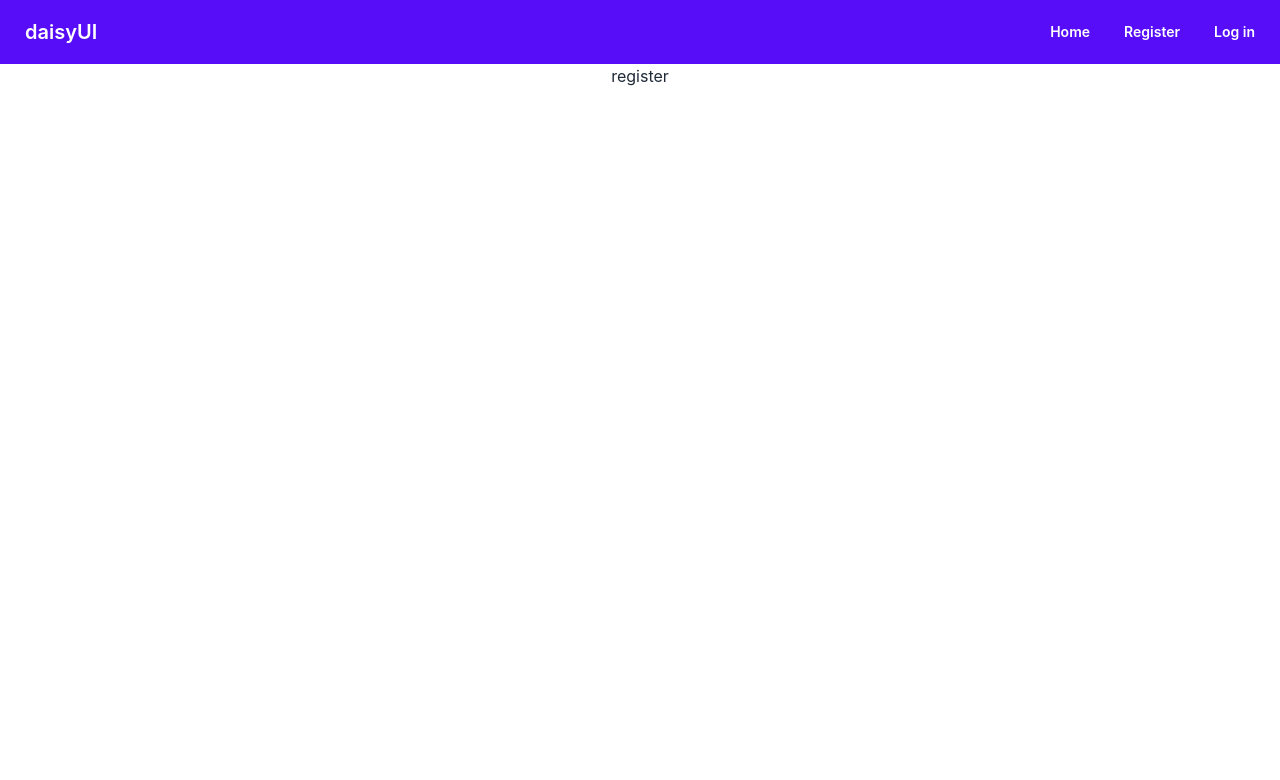
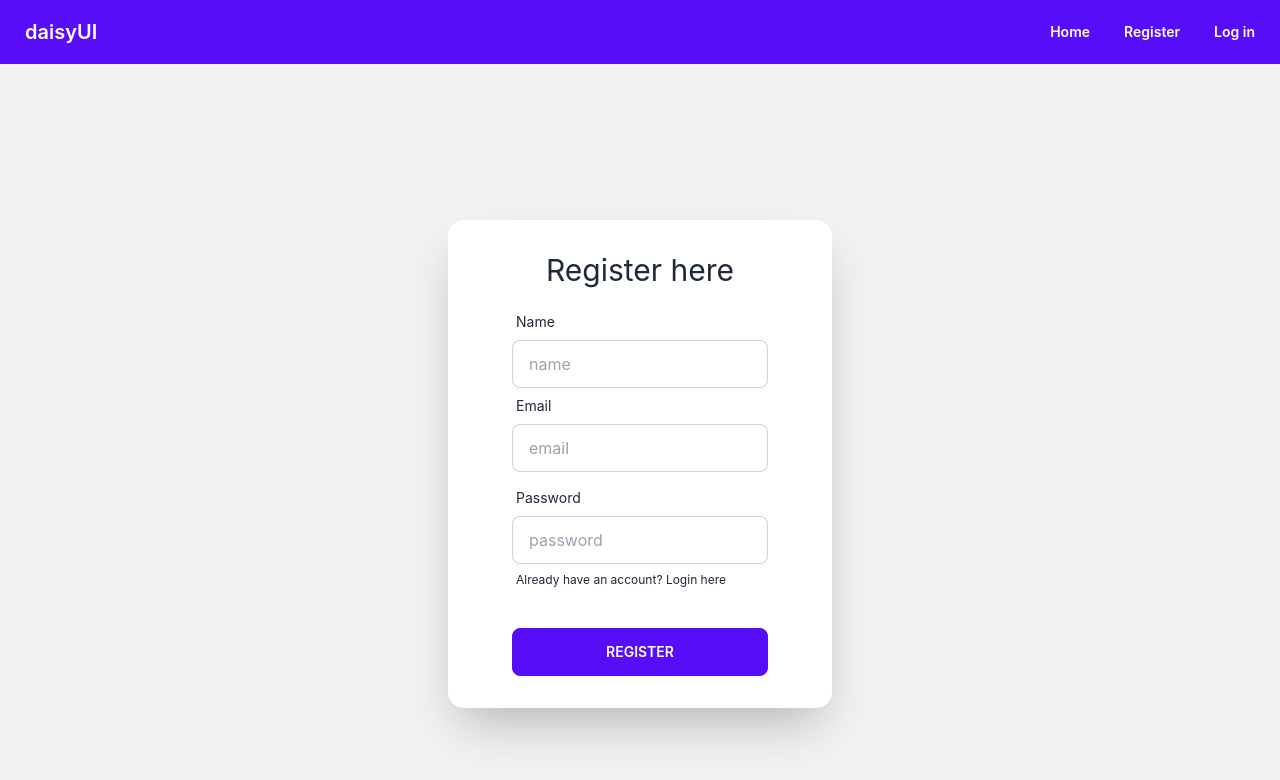
Before and after one commit to AbuRaihan1/react-fire-context, a React (Create React App) app: page /register in a window 1280 px wide. Shown: the top 780 px of the page. Built offline with nearby package versions, Linux system fonts and the light colour scheme.

Commit message:
Done register page design

```diff
--- a/src/components/Login.jsx
+++ b/src/components/Login.jsx
@@ -1,10 +1,11 @@
 import React from "react";
+import { Link } from "react-router-dom";
 
 const Login = () => {
   return (
     <div>
       <div className="hero min-h-screen bg-base-200">
-        <div className="hero-content flex-col">
+        <div className="hero-content flex-col ">
           <div className="text-center lg:text-left">
             <h1 className="text-5xl font-bold pb-3">Wellcome back</h1>
           </div>
@@ -31,13 +32,24 @@ const Login = () => {
                   className="input input-bordered"
                 />
                 <label className="label">
-                  <a href="#" className="label-text-alt link link-hover">
-                    Forgot password?
-                  </a>
+                  <span className="label-text-alt">
+                    Forgot password?{" "}
+                    <Link className=" link link-hover"> reset here</Link>
+                  </span>
+                </label>
+
+                <label className="label">
+                  <span className="label-text-alt">
+                    Don't have an account?
+                    <Link to="/register" className=" link link-hover">
+                      {" "}
+                      Register
+                    </Link>
+                  </span>
                 </label>
               </div>
               <div className="form-control mt-6">
-                <button className="btn btn-primary">Login</button>
+                <button className="btn btn-primary"> Login</button>
               </div>
             </div>
           </div>
--- a/src/components/Register.jsx
+++ b/src/components/Register.jsx
@@ -1,11 +1,64 @@
-import React from 'react';
+import React from "react";
+import { Link } from "react-router-dom";
 
 const Register = () => {
-    return (
-        <div>
-            <h2>register</h2>
+  return (
+    <div>
+      <div className="hero min-h-screen bg-base-200">
+        <div className="hero-content flex-col">
+          <div className="card flex-shrink-0 w-full max-w-sm shadow-2xl bg-base-100 px-8">
+            <div className="card-body">
+              <div className="form-control">
+                <h2 className="text-3xl mb-4">Register here</h2>
+
+                <label className="label">
+                  <span className="label-text">Name</span>
+                </label>
+                <input
+                  type="text"
+                  placeholder="name"
+                  className="input input-bordered"
+                  name="name"
+                />
+
+                <label className="label">
+                  <span className="label-text">Email</span>
+                </label>
+                <input
+                  type="email"
+                  placeholder="email"
+                  className="input input-bordered"
+                  name="email"
+                />
+              </div>
+              <div className="form-control">
+                <label className="label">
+                  <span className="label-text">Password</span>
+                </label>
+                <input
+                  type="password"
+                  placeholder="password"
+                  className="input input-bordered"
+                  name="password"
+                />
+                <label className="label">
+                  <span className="label-text-alt ">
+                    Already have an account?{" "}
+                    <Link to="/login" className="link link-hover">
+                      Login here
+                    </Link>
+                  </span>
+                </label>
+              </div>
+              <div className="form-control mt-6">
+                <button className="btn btn-primary">Register</button>
+              </div>
+            </div>
+          </div>
         </div>
-    );
+      </div>
+    </div>
+  );
 };
 
 export default Register;
```
